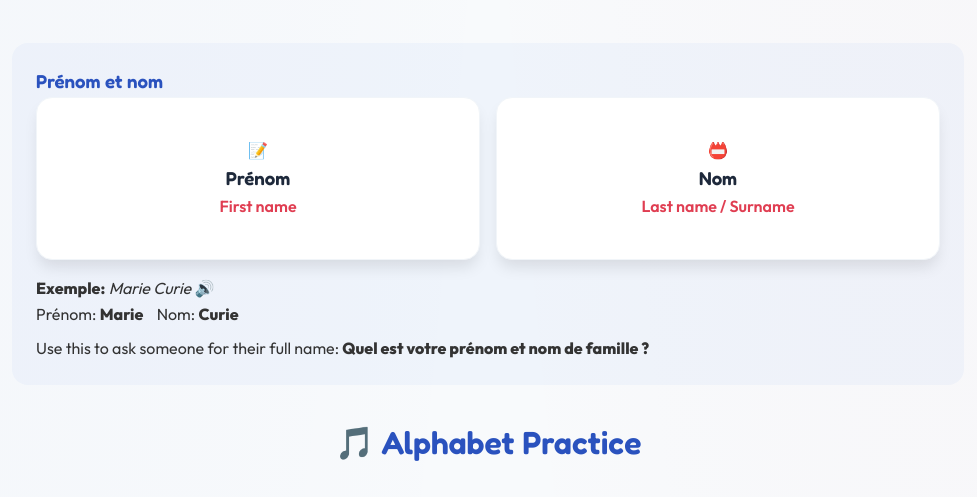
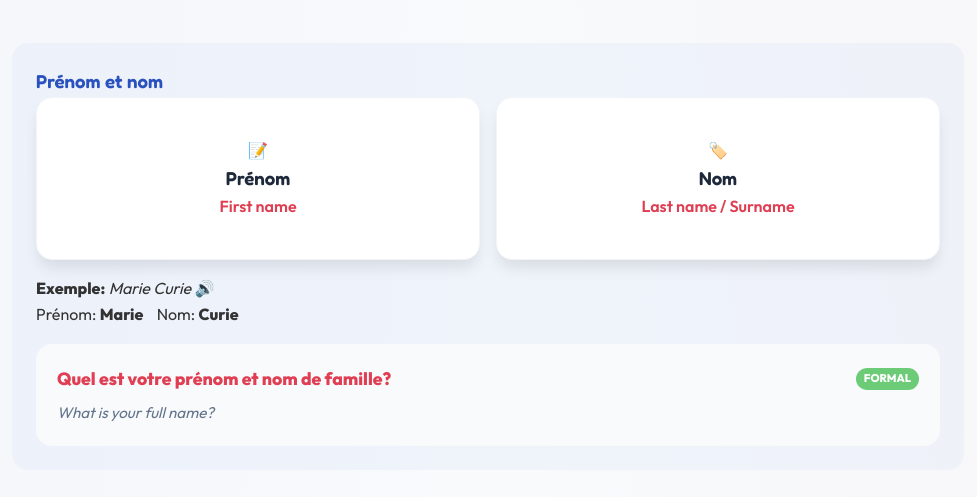
Before and after one commit to radhika-2282/demo, a plain HTML site: page lesson1.html in a window 1280 px wide. Shown: the part 6940-7437 px from the top of the page, without its empty margins (152-1129 px from the left). Drawn offline with nearby package versions, Linux system fonts and the light colour scheme.

Commit message:
Update name input styling and icon

```diff
--- a/lesson1.html
+++ b/lesson1.html
@@ -479,7 +479,7 @@
                     <p class="translation">First name</p>
                 </div>
                 <div class="vocab-card" onclick="speak('Nom')">
-                    <div class="vocab-image">📛</div>
+                    <div class="vocab-image">🏷️</div>
                     <h3>Nom</h3>
                     <p class="translation">Last name / Surname</p>
                 </div>
@@ -489,9 +489,15 @@
                 <span style="color: var(--primary-blue); cursor: pointer;" onclick="speak('Marie Curie')">🔊</span><br>
                 Prénom: <strong>Marie</strong> &nbsp;&nbsp; Nom: <strong>Curie</strong>
             </p>
-            <p style="margin: 0.5rem 0 0; color: #333;">
-                Use this to ask someone for their full name: <strong>Quel est votre prénom et nom de famille ?</strong>
-            </p>
+            <div class="example-grid" style="margin-top: 1rem;">
+                <div class="example-item" onclick="speak('Quel est votre prénom et nom de famille')">
+                    <div style="display: flex; justify-content: space-between; align-items: center;">
+                        <span class="french">Quel est votre prénom et nom de famille?</span>
+                        <span class="badge" style="background: var(--accent-green); color: white; padding: 2px 8px; border-radius: 12px; font-size: 0.7rem; font-weight: bold;">FORMAL</span>
+                    </div>
+                    <span class="english">What is your full name?</span>
+                </div>
+            </div>
         </section>
 
         <section class="content-section">
```
